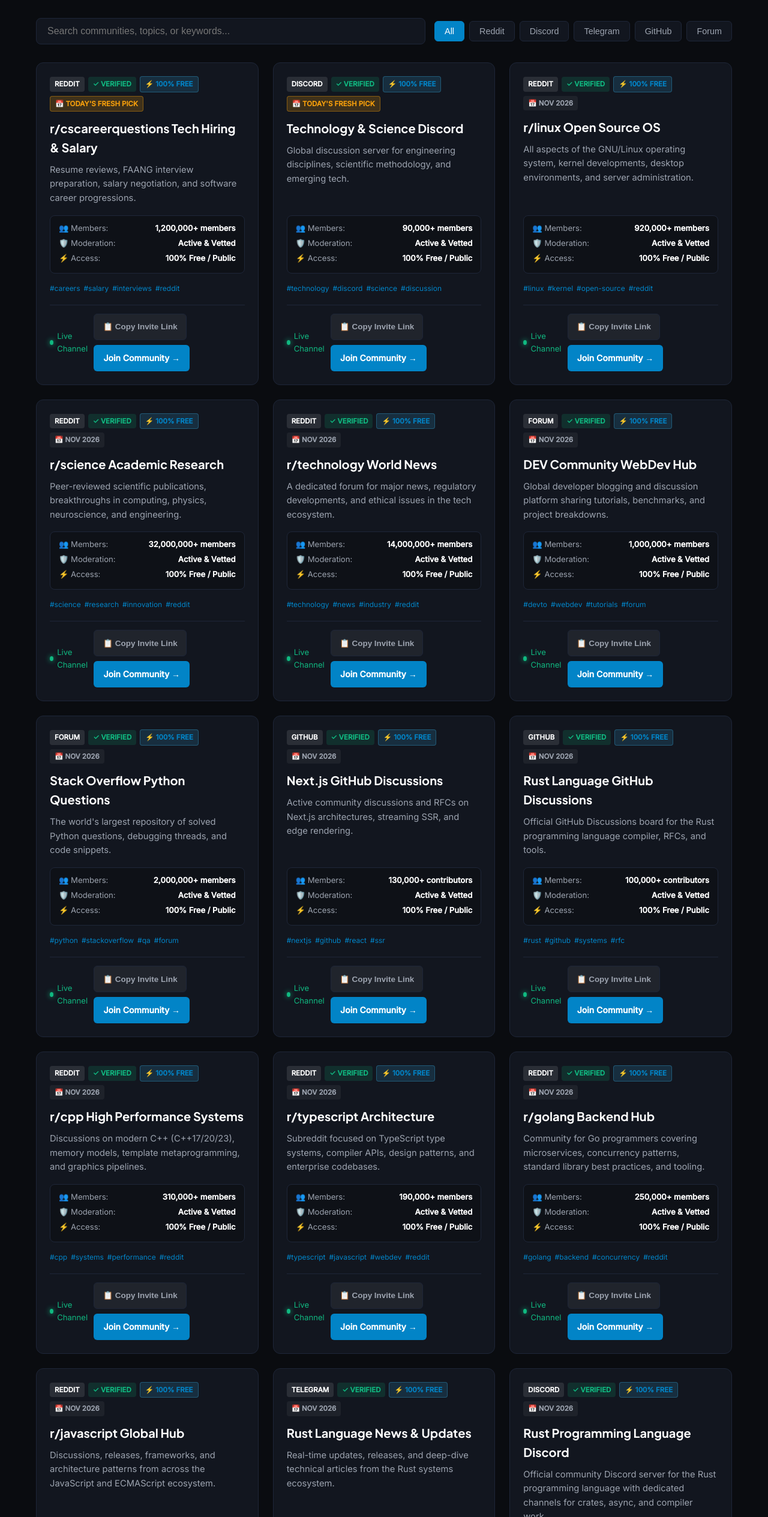
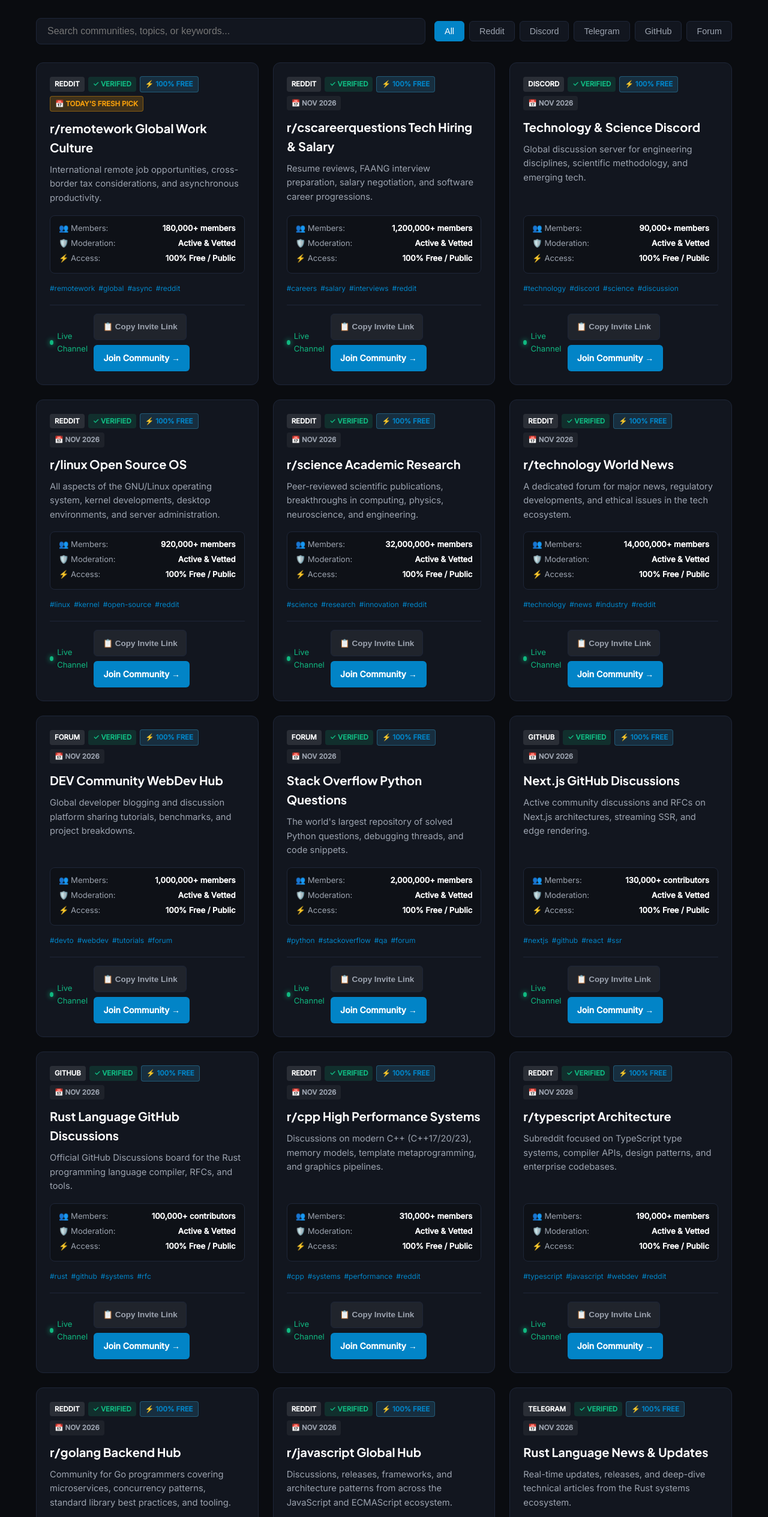
Before and after one commit to jibranpcccc/remote-developer-jobs-alpha-hub, a plain HTML site: page index.html in a window 1280 px wide. Shown: the part 1131-3660 px from the top of the page at 60% size. Drawn offline with Linux system fonts and the light colour scheme.

Commit message:
feat(replenishment): fresh community links added - 2026-11-19 [skip ci]

```diff
--- a/feed.xml
+++ b/feed.xml
@@ -4,10 +4,17 @@
     <title>Remote Tech Careers &amp; Global Compensation Hub</title>
     <link>https://remote-developer-jobs-alpha-hub.vercel.app/</link>
     <description>Verified community directory and updates.</description>
-    <lastBuildDate>Wed, 18 Nov 2026 07:24:25 GMT</lastBuildDate>
+    <lastBuildDate>Thu, 19 Nov 2026 06:06:01 GMT</lastBuildDate>
     <atom:link href="https://remote-developer-jobs-alpha-hub.vercel.app/feed.xml" rel="self" type="application/rss+xml"/>
     <atom:link href="https://pubsubhubbub.appspot.com/" rel="hub"/>
-                                                                                                                                                                                                                                <item>
+                                                                                                                                                                                                                                    <item>
+      <title>📅 Today's Fresh Pick: r/remotework Global Work Culture (Reddit)</title>
+      <link>https://www.reddit.com/r/remotework/</link>
+      <guid isPermaLink="false">https://jibranpcccc.github.io/remote-developer-jobs-alpha-hub/#remote-tech-careers-global-compensation-hub-reddit-2-2026-11-19</guid>
+      <pubDate>Thu, 19 Nov 2026 06:06:01 GMT</pubDate>
+      <description>Newly verified community added to Remote Tech Careers &amp; Global Compensation Hub: International remote job opportunities, cross-border tax considerations, and asynchronous productivity.</description>
+    </item>
+<item>
       <title>📅 Today's Fresh Pick: r/cscareerquestions Tech Hiring &amp; Salary (Reddit)</title>
       <link>https://www.reddit.com/r/cscareerquestions/</link>
       <guid isPermaLink="false">https://jibranpcccc.github.io/remote-developer-jobs-alpha-hub/#remote-tech-careers-global-compensation-hub-reddit-1-2026-11-18</guid>
@@ -175,12 +182,5 @@
       <pubDate>Tue, 20 Oct 2026 06:04:10 GMT</pubDate>
       <description>Newly verified community added to Remote Tech Careers &amp; Global Compensation Hub: Global discussion server for engineering disciplines, scientific methodology, and emerging tech.</description>
     </item>
-<item>
-      <title>📅 Today's Fresh Pick: Technology &amp; Science Discord (Discord)</title>
-      <link>https://discord.gg/tech</link>
-      <guid isPermaLink="false">https://jibranpcccc.github.io/remote-developer-jobs-alpha-hub/#remote-developer-jobs-alpha-hub-discord-20261002-1-2026-10-19</guid>
-      <pubDate>Mon, 19 Oct 2026 06:02:56 GMT</pubDate>
-      <description>Newly verified community added to Remote Tech Careers &amp; Global Compensation Hub: Global discussion server for engineering disciplines, scientific methodology, and emerging tech.</description>
-    </item>
   </channel>
 </rss>
--- a/index.html
+++ b/index.html
@@ -148,142 +148,142 @@
           {
             "@type": "ListItem",
             "position": 1,
+            "name": "r/remotework Global Work Culture",
+            "description": "International remote job opportunities, cross-border tax considerations, and asynchronous productivity.",
+            "url": "https://www.reddit.com/r/remotework/"
+          },
+          {
+            "@type": "ListItem",
+            "position": 2,
             "name": "r/cscareerquestions Tech Hiring & Salary",
             "description": "Resume reviews, FAANG interview preparation, salary negotiation, and software career progressions.",
             "url": "https://www.reddit.com/r/cscareerquestions/"
           },
           {
             "@type": "ListItem",
-            "position": 2,
+            "position": 3,
             "name": "Technology & Science Discord",
             "description": "Global discussion server for engineering disciplines, scientific methodology, and emerging tech.",
             "url": "https://discord.gg/tech"
           },
           {
             "@type": "ListItem",
-            "position": 3,
+            "position": 4,
             "name": "r/linux Open Source OS",
             "description": "All aspects of the GNU/Linux operating system, kernel developments, desktop environments, and server administration.",
             "url": "https://www.reddit.com/r/linux/"
           },
           {
             "@type": "ListItem",
-            "position": 4,
+            "position": 5,
             "name": "r/science Academic Research",
             "description": "Peer-reviewed scientific publications, breakthroughs in computing, physics, neuroscience, and engineering.",
             "url": "https://www.reddit.com/r/science/"
           },
           {
             "@type": "ListItem",
-            "position": 5,
+            "position": 6,
             "name": "r/technology World News",
             "description": "A dedicated forum for major news, regulatory developments, and ethical issues in the tech ecosystem.",
             "url": "https://www.reddit.com/r/technology/"
           },
           {
             "@type": "ListItem",
-            "position": 6,
+            "position": 7,
             "name": "DEV Community WebDev Hub",
             "description": "Global developer blogging and discussion platform sharing tutorials, benchmarks, and project breakdowns.",
             "url": "https://dev.to/t/webdev"
           },
           {
             "@type": "ListItem",
-            "position": 7,
+            "position": 8,
             "name": "Stack Overflow Python Questions",
             "description": "The world's largest repository of solved Python questions, debugging threads, and code snippets.",
             "url": "https://stackoverflow.com/questions/tagged/python"
           },
           {
             "@type": "ListItem",
-            "position": 8,
+            "position": 9,
             "name": "Next.js GitHub Discussions",
             "description": "Active community discussions and RFCs on Next.js architectures, streaming SSR, and edge rendering.",
             "url": "https://github.com/vercel/next.js/discussions"
           },
           {
             "@type": "ListItem",
-            "position": 9,
+            "position": 10,
             "name": "Rust Language GitHub Discussions",
             "description": "Official GitHub Discussions board for the Rust programming language compiler, RFCs, and tools.",
             "url": "https://users.rust-lang.org"
           },
           {
             "@type": "ListItem",
-            "position": 10,
+            "position": 11,
             "name": "r/cpp High Performance Systems",
             "description": "Discussions on modern C++ (C++17/20/23), memory models, template metaprogramming, and graphics pipelines.",
             "url": "https://www.reddit.com/r/cpp/"
           },
           {
             "@type": "ListItem",
-            "position": 11,
+            "position": 12,
             "name": "r/typescript Architecture",
             "description": "Subreddit focused on TypeScript type systems, compiler APIs, design patterns, and enterprise codebases.",
             "url": "https://www.reddit.com/r/typescript/"
           },
           {
             "@type": "ListItem",
-            "position": 12,
+            "position": 13,
             "name": "r/golang Backend Hub",
             "description": "Community for Go programmers covering microservices, concurrency patterns, standard library best practices, and tooling.",
             "url": "https://www.reddit.com/r/golang/"
           },
           {
             "@type": "ListItem",
-            "position": 13,
+            "position": 14,
             "name": "r/javascript Global Hub",
             "description": "Discussions, releases, frameworks, and architecture patterns from across the JavaScript and ECMAScript ecosystem.",
             "url": "https://www.reddit.com/r/javascript/"
           },
           {
             "@type": "ListItem",
-            "position": 14,
+            "position": 15,
             "name": "Rust Language News & Updates",
             "description": "Real-time updates, releases, and deep-dive technical articles from the Rust systems ecosystem.",
             "url": "https://t.me/rust_lang_news"
           },
           {
             "@type": "ListItem",
-            "position": 15,
+            "position": 16,
             "name": "Rust Programming Language Discord",
             "description": "Official community Discord server for the Rust programming language with dedicated channels for crates, async, and compiler work.",
             "url": "https://discord.gg/rust-lang"
           },
           {
             "@type": "ListItem",
-            "position": 16,
+            "position": 17,
             "name": "r/rust Systems Programming",
             "description": "Dedicated community for the Rust programming language focusing on memory safety, concurrency, and high-performance systems.",
             "url": "https://www.reddit.com/r/rust/"
           },
           {
             "@type": "ListItem",
-            "position": 17,
+            "position": 18,
             "name": "r/Python Developer Community",
             "description": "The premier community for Python engineers, covering news, PEP proposals, open-source packages, and architecture discussions.",
             "url": "https://www.reddit.com/r/Python/"
           },
           {
             "@type": "ListItem",
-            "position": 18,
+            "position": 19,
             "name": "Remote Tech Jobs Channel",
             "description": "Daily verified global remote openings for software engineers, product managers, and designers.",
             "url": "https://t.me/remotework_jobs"
           },
           {
             "@type": "ListItem",
-            "position": 19,
+            "position": 20,
             "name": "Nomads & Remote Workers Discord",
             "description": "Real-time chat connecting nomads across Europe, Southeast Asia, and the Americas with local city channels.",
             "url": "https://discord.gg/nomads"
-          },
-          {
-            "@type": "ListItem",
-            "position": 20,
-            "name": "r/remotework Global Work Culture",
-            "description": "International remote job opportunities, cross-border tax considerations, and asynchronous productivity.",
-            "url": "https://www.reddit.com/r/remotework/"
           },
           {
             "@type": "ListItem",
@@ -617,12 +617,36 @@
         </div>
         <div id="vetted-communities" class="grid">
 
-        <div id="community-card-1" class="card" data-platform="reddit" data-category="careers">
+        <div id="community-card-1" class="card" data-platform="reddit" data-category="remote work">
             <div class="card-header">
                 <span class="badge badge-platform">Reddit</span>
                 <span class="badge badge-verified">✓ Verified</span>
                 <span class="badge badge-free">⚡ 100% Free</span>
                 <span class="badge badge-date" style="background: rgba(245, 158, 11, 0.2); color: #f59e0b; border: 1px solid rgba(245, 158, 11, 0.4); font-weight: 700;">📅 Today's Fresh Pick</span>
+            </div>
+            <h3 class="card-title">r/remotework Global Work Culture</h3>
+            <p class="card-desc">International remote job opportunities, cross-border tax considerations, and asynchronous productivity.</p>
+            <div class="spec-matrix">
+                <div class="spec-row"><span>👥 Members:</span> <strong>180,000+ members</strong></div>
+                <div class="spec-row"><span>🛡️ Moderation:</span> <strong>Active & Vetted</strong></div>
+                <div class="spec-row"><span>⚡ Access:</span> <strong>100% Free / Public</strong></div>
+            </div>
+            <div class="tags-row"><span class="tag">#remotework</span><span class="tag">#global</span><span class="tag">#async</span><span class="tag">#reddit</span></div>
+            <div class="card-footer">
+                <span class="activity-pulse"><span class="pulse-dot"></span> Live Channel</span>
+                <div class="card-actions">
+                    <button class="btn-copy-invite" onclick="copyInviteLink(event, 'https://www.reddit.com/r/remotework/')">📋 Copy Invite Link</button>
+                    <a href="https://www.reddit.com/r/remotework/" target="_blank" rel="noopener noreferrer" class="btn-join">Join Community →</a>
+                </div>
+            </div>
+        </div>
+
+        <div id="community-card-2" class="card" data-platform="reddit" data-category="careers">
+            <div class="card-header">
+                <span class="badge badge-platform">Reddit</span>
+                <span class="badge badge-verified">✓ Verified</span>
+                <span class="badge badge-free">⚡ 100% Free</span>
+                <span class="badge badge-date">📅 Nov 2026</span>
             </div>
             <h3 class="card-title">r/cscareerquestions Tech Hiring & Salary</h3>
             <p class="card-desc">Resume reviews, FAANG interview preparation, salary negotiation, and software career progressions.</p>
@@ -641,12 +665,12 @@
             </div>
         </div>
 
-        <div id="community-card-2" class="card" data-platform="discord" data-category="tech discussion">
+        <div id="community-card-3" class="card" data-platform="discord" data-category="tech discussion">
             <div class="card-header">
                 <span class="badge badge-platform">Discord</span>
                 <span class="badge badge-verified">✓ Verified</span>
                 <span class="badge badge-free">⚡ 100% Free</span>
-                <span class="badge badge-date" style="background: rgba(245, 158, 11, 0.2); color: #f59e0b; border: 1px solid rgba(245, 158, 11, 0.4); font-weight: 700;">📅 Today's Fresh Pick</span>
+                <span class="badge badge-date">📅 Nov 2026</span>
             </div>
             <h3 class="card-title">Technology & Science Discord</h3>
             <p class="card-desc">Global discussion server for engineering disciplines, scientific methodology, and emerging tech.</p>
@@ -665,7 +689,7 @@
             </div>
         </div>
 
-        <div id="community-card-3" class="card" data-platform="reddit" data-category="linux & os">
+        <div id="community-card-4" class="card" data-platform="reddit" data-category="linux & os">
             <div class="card-header">
                 <span class="badge badge-platform">Reddit</span>
                 <span class="badge badge-verified">✓ Verified</span>
@@ -689,7 +713,7 @@
             </div>
         </div>
 
-        <div id="community-card-4" class="card" data-platform="reddit" data-category="science & innovation">
+        <div id="community-card-5" class="card" data-platform="reddit" data-category="science & innovation">
             <div class="card-header">
                 <span class="badge badge-platform">Reddit</span>
                 <span class="badge badge-verified">✓ Verified</span>
@@ -713,7 +737,7 @@
             </div>
         </div>
 
-        <div id="community-card-5" class="card" data-platform="reddit" data-category="tech news">
+        <div id="community-card-6" class="card" data-platform="reddit" data-category="tech news">
             <div class="card-header">
                 <span class="badge badge-platform">Reddit</span>
                 <span class="badge badge-verified">✓ Verified</span>
@@ -737,7 +761,7 @@
             </div>
         </div>
 
-        <div id="community-card-6" class="card" data-platform="forum" data-category="web development">
+        <div id="community-card-7" class="card" data-platform="forum" data-category="web development">
             <div class="card-header">
                 <span class="badge badge-platform">Forum</span>
                 <span class="badge badge-verified">✓ Verified</span>
@@ -761,7 +785,7 @@
             </div>
         </div>
 
-        <div id="community-card-7" class="card" data-platform="forum" data-category="python development">
+        <div id="community-card-8" class="card" data-platform="forum" data-category="python development">
             <div class="card-header">
                 <span class="badge badge-platform">Forum</span>
                 <span class="badge badge-verified">✓ Verified</span>
@@ -785,7 +809,7 @@
             </div>
         </div>
 
-        <div id="community-card-8" class="card" data-platform="github" data-category="frontend engineering">
+        <div id="community-card-9" class="card" data-platform="github" data-category="frontend engineering">
             <div class="card-header">
                 <span class="badge badge-platform">GitHub</span>
                 <span class="badge badge-verified">✓ Verified</span>
@@ -809,7 +833,7 @@
             </div>
         </div>
 
-        <div id="community-card-9" class="card" data-platform="github" data-category="systems programming">
+        <div id="community-card-10" class="card" data-platform="github" data-category="systems programming">
             <div class="card-header">
                 <span class="badge badge-platform">GitHub</span>
                 <span class="badge badge-verified">✓ Verified</span>
@@ -833,7 +857,7 @@
             </div>
         </div>
 
-        <div id="community-card-10" class="card" data-platform="reddit" data-category="systems programming">
+        <div id="community-card-11" class="card" data-platform="reddit" data-category="systems programming">
             <div class="card-header">
                 <span class="badge badge-platform">Reddit</span>
                 <span class="badge badge-verified">✓ Verified</span>
@@ -857,7 +881,7 @@
             </div>
         </div>
 
-        <div id="community-card-11" class="card" data-platform="reddit" data-category="web development">
+        <div id="community-card-12" class="card" data-platform="reddit" data-category="web development">
             <div class="card-header">
                 <span class="badge badge-platform">Reddit</span>
                 <span class="badge badge-verified">✓ Verified</span>
@@ -881,7 +905,7 @@
             </div>
         </div>
 
-        <div id="community-card-12" class="card" data-platform="reddit" data-category="backend engineering">
+        <div id="community-card-13" class="card" data-platform="reddit" data-category="backend engineering">
             <div class="card-header">
                 <span class="badge badge-platform">Reddit</span>
                 <span class="badge badge-verified">✓ Verified</span>
@@ -905,7 +929,7 @@
             </div>
         </div>
 
-        <div id="community-card-13" class="card" data-platform="reddit" data-category="web development">
+        <div id="community-card-14" class="card" data-platform="reddit" data-category="web development">
             <div class="card-header">
                 <span class="badge badge-platform">Reddit</span>
                 <span class="badge badge-verified">✓ Verified</span>
@@ -929,7 +953,7 @@
             </div>
         </div>
 
-        <div id="community-card-14" class="card" data-platform="telegram" data-category="systems programming">
+        <div id="community-card-15" class="card" data-platform="telegram" data-category="systems programming">
             <div class="card-header">
                 <span class="badge badge-platform">Telegram</span>
                 <span class="badge badge-verified">✓ Verified</span>
@@ -953,7 +977,7 @@
             </div>
         </div>
 
-        <div id="community-card-15" class="card" data-platform="discord" data-category="systems programming">
+        <div id="community-card-16" class="card" data-platform="discord" data-category="systems programming">
             <div class="card-header">
                 <span class="badge badge-platform">Discord</span>
                 <span class="badge badge-verified">✓ Verified</span>
@@ -977,7 +1001,7 @@
             </div>
         </div>
 
-        <div id="community-card-16" class="card" data-platform="reddit" data-category="systems programming">
+        <div id="community-card-17" class="card" data-platform="reddit" data-category="systems programming">
             <div class="card-header">
                 <span class="badge badge-platform">Reddit</span>
                 <span class="badge badge-verified">✓ Verified</span>
@@ -1001,7 +1025,7 @@
             </div>
         </div>
 
-        <div id="community-card-17" class="card" data-platform="reddit" data-category="python development">
+        <div id="community-card-18" class="card" data-platform="reddit" data-category="python development">
             <div class="card-header">
                 <span class="badge badge-platform">Reddit</span>
                 <span class="badge badge-verified">✓ Verified</span>
@@ -1025,7 +1049,7 @@
             </div>
         </div>
 
-        <div id="community-card-18" class="card" data-platform="telegram" data-category="remote careers">
+        <div id="community-card-19" class="card" data-platform="telegram" data-category="remote careers">
             <div class="card-header">
                 <span class="badge badge-platform">Telegram</span>
                 <span class="badge badge-verified">✓ Verified</span>
@@ -1049,7 +1073,7 @@
             </div>
         </div>
 
-        <div id="community-card-19" class="card" data-platform="discord" data-category="remote lifestyle">
+        <div id="community-card-20" class="card" data-platform="discord" data-category="remote lifestyle">
             <div class="card-header">
                 <span class="badge badge-platform">Discord</span>
                 <span class="badge badge-verified">✓ Verified</span>
@@ -1069,30 +1093,6 @@
                 <div class="card-actions">
                     <button class="btn-copy-invite" onclick="copyInviteLink(event, 'https://discord.gg/nomads')">📋 Copy Invite Link</button>
                     <a href="https://discord.gg/nomads" target="_blank" rel="noopener noreferrer" class="btn-join">Join Community →</a>
-                </div>
-            </div>
-        </div>
-
-        <div id="community-card-20" class="card" data-platform="reddit" data-category="remote work">
-            <div class="card-header">
-                <span class="badge badge-platform">Reddit</span>
-                <span class="badge badge-verified">✓ Verified</span>
-                <span class="badge badge-free">⚡ 100% Free</span>
-                <span class="badge badge-date">📅 Nov 2026</span>
-            </div>
-            <h3 class="card-title">r/remotework Global Work Culture</h3>
-            <p class="card-desc">International remote job opportunities, cross-border tax considerations, and asynchronous productivity.</p>
-            <div class="spec-matrix">
-                <div class="spec-row"><span>👥 Members:</span> <strong>180,000+ members</strong></div>
-                <div class="spec-row"><span>🛡️ Moderation:</span> <strong>Active & Vetted</strong></div>
-                <div class="spec-row"><span>⚡ Access:</span> <strong>100% Free / Public</strong></div>
-            </div>
-            <div class="tags-row"><span class="tag">#remotework</span><span class="tag">#global</span><span class="tag">#async</span><span class="tag">#reddit</span></div>
-            <div class="card-footer">
-                <span class="activity-pulse"><span class="pulse-dot"></span> Live Channel</span>
-                <div class="card-actions">
-                    <button class="btn-copy-invite" onclick="copyInviteLink(event, 'https://www.reddit.com/r/remotework/')">📋 Copy Invite Link</button>
-                    <a href="https://www.reddit.com/r/remotework/" target="_blank" rel="noopener noreferrer" class="btn-join">Join Community →</a>
                 </div>
             </div>
         </div>
```
Also changed, not shown: data/groups.json (+20 -19 lines).
